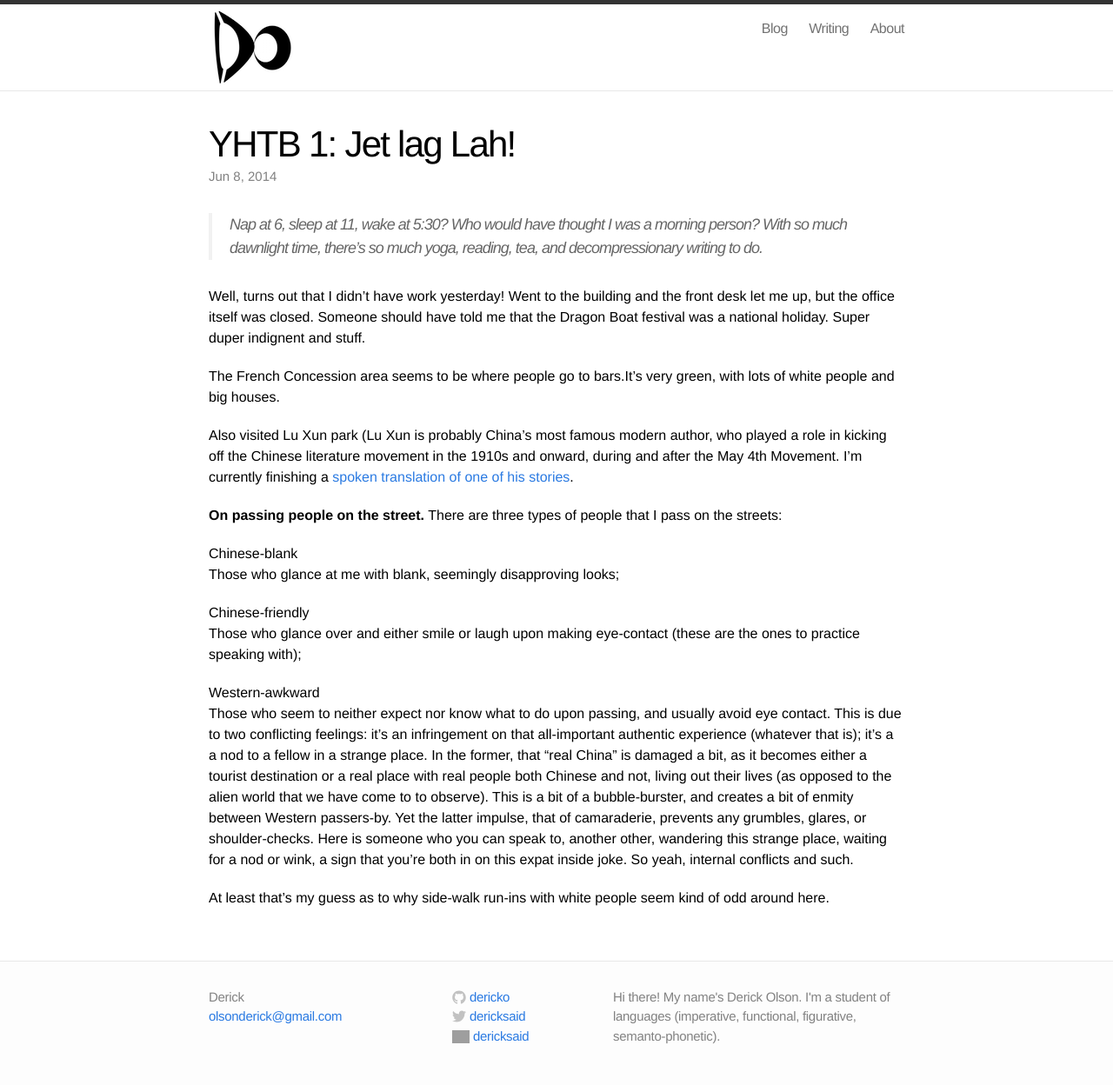
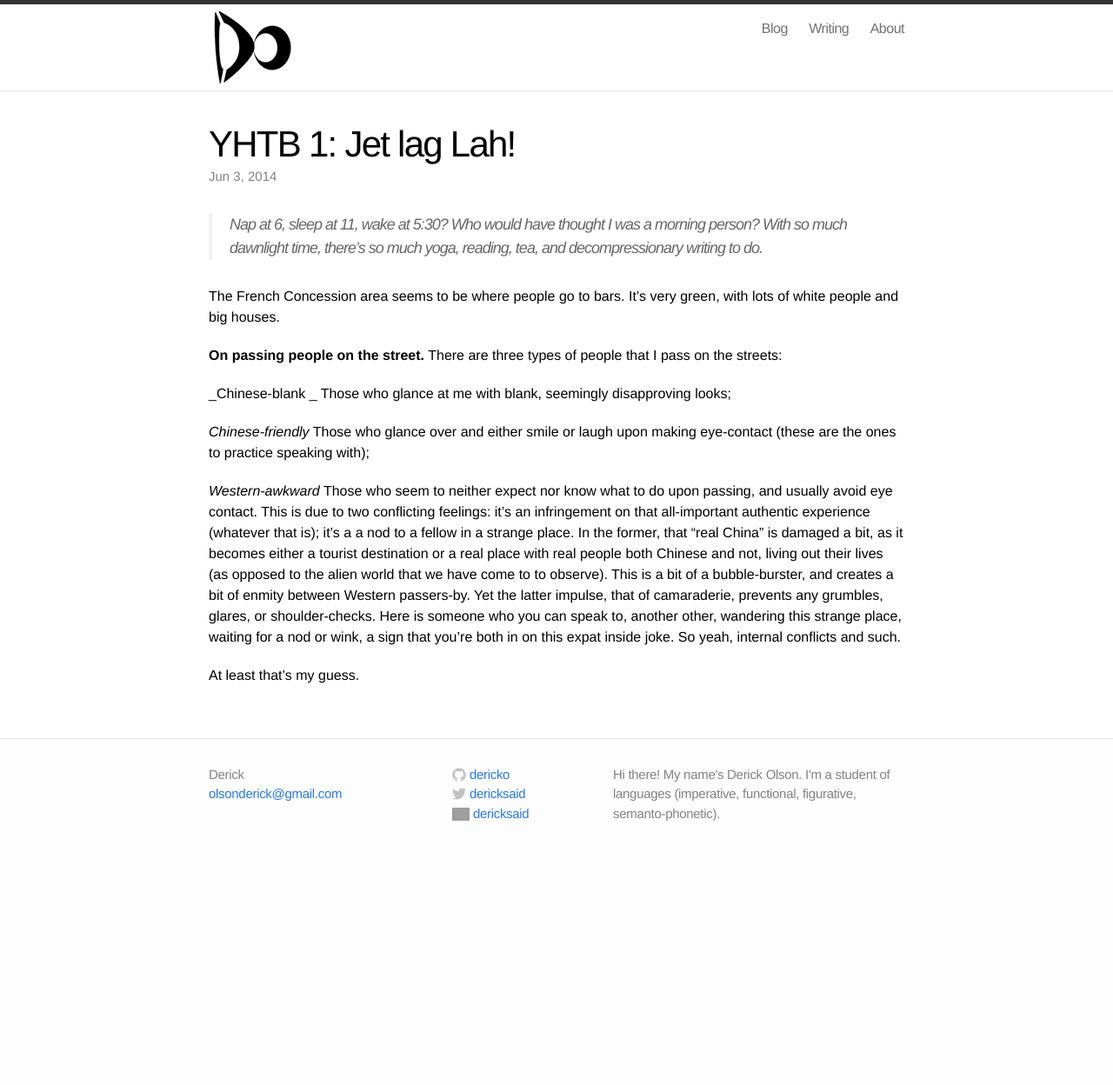
Before and after one commit to dericko/dericko.github.io, a Jekyll site: the page built from _posts/2014-06-03-yhtb-jet-lag.md, in a window 1280 px wide. Shown: the whole page at 87% size. Built offline with Jekyll 4.4.1, drawn with Linux system fonts in a browser that asks for light colours; after the commit the page ends 992 px from its top, so only the background shows below that; grey boxes are pictures that could not be loaded.

Commit message:
Larry added files

```diff
--- a/_config.yml
+++ b/_config.yml
@@ -7,6 +7,7 @@ url: "http://www.derickolson.com"
 twitter_username: dericksaid
 github_username: dericko
 linkedin_username: derickolson
+highlighter: pygments
 
 # Build settings
 markdown: kramdown
--- a/_posts/2014-06-08-yhtb-1.md
+++ b/_posts/2014-06-03-yhtb-jet-lag.md
@@ -1,31 +1,25 @@
 ---
 layout: post
 title: "YHTB 1: Jet lag Lah!"
-description: "Nap at 6, sleep at 11, wake at 5:30? Who would have thought I was a morning person? With so much dawnlight time, there’s so much yoga, reading, tea, and decompressionary writing to do."
+description: "Unusual sleep patterns and street-level encounters."
 categories: blog
 tags: travel
 ---
 
 > Nap at 6, sleep at 11, wake at 5:30? Who would have thought I was a morning person? With so much dawnlight time, there’s so much yoga, reading, tea, and decompressionary writing to do.
 
-Well, turns out that I didn’t have work yesterday! Went to the building and the front desk let me up, but the office itself was closed. Someone should have told me that the Dragon Boat festival was a national holiday. Super duper indignent and stuff.
-
-The French Concession area seems to be where people go to bars.It's very green, with lots of white people and big houses.
-
-Also visited Lu Xun park (Lu Xun is probably China’s most famous modern author, who played a role in kicking off the Chinese literature movement in the 1910s and onward, during and after the May 4th Movement. I’m currently finishing a [spoken translation of one of his stories][diary-madman].
+The French Concession area seems to be where people go to bars. It's very green, with lots of white people and big houses.
 
 __On passing people on the street.__
 There are three types of people that I pass on the streets:
 
-Chinese-blank
+_Chinese-blank _
 Those who glance at me with blank, seemingly disapproving looks;
 
-Chinese-friendly
+_Chinese-friendly_
 Those who glance over and either smile or laugh upon making eye-contact (these are the ones to practice speaking with);
 
-Western-awkward
+_Western-awkward_
 Those who seem to neither expect nor know what to do upon passing, and usually avoid eye contact. This is due to two conflicting feelings: it’s an infringement on that all-important authentic experience (whatever that is); it’s a a nod to a fellow in a strange place. In the former, that "real China” is damaged a bit, as it becomes either a tourist destination or a real place with real people both Chinese and not, living out their lives (as opposed to the alien world that we have come to  to observe). This is a bit of a bubble-burster, and creates a bit of enmity between Western passers-by. Yet the latter impulse, that of camaraderie, prevents any grumbles, glares, or shoulder-checks. Here is someone who you can speak to, another other, wandering this strange place, waiting for a nod or wink, a sign that you’re both in on this expat inside joke. So yeah, internal conflicts and such.
 
-At least that’s my guess as to why side-walk run-ins with white people seem kind of odd around here.
-
-[diary-madman]: /writing/poetry/2014/05/16/diary-of-a-madman/
+At least that’s my guess.
```
Also changed, not shown: _posts/2014-05-25-traveling-to-places.md (renamed from _posts/2014-05-25-traveling-nowhere.md, +1 -1 lines), _posts/2014-05-30-off-to-shanghai.md (+1 -1 lines), _posts/2014-06-05-yhtb-incident.md (added, +27 -0 lines), _posts/2014-06-12-yhtb-2.md (deleted, +0 -19 lines), _posts/2014-06-09-yhtb-restaurants.md (renamed from _posts/2014-06-15-yhtb-3.md).
